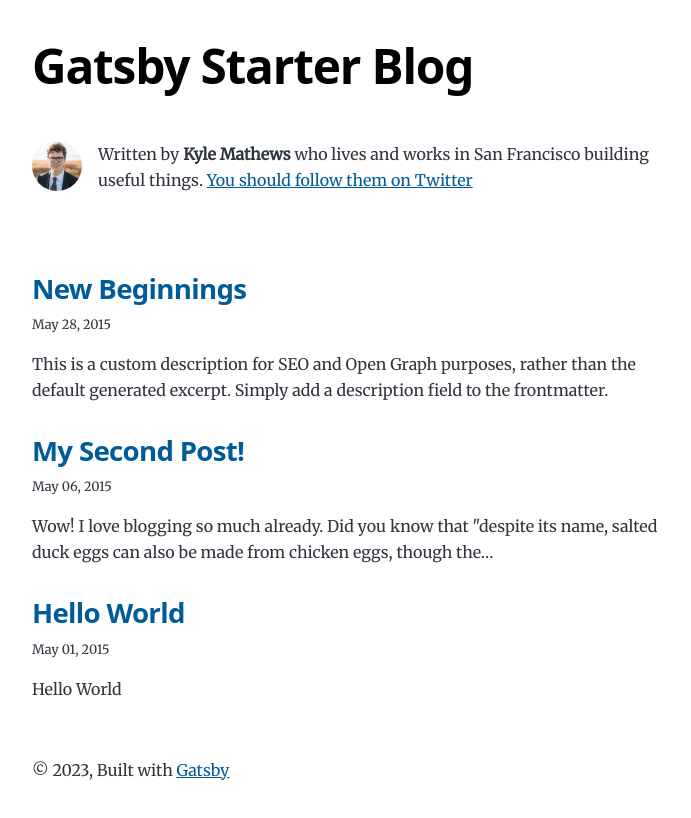
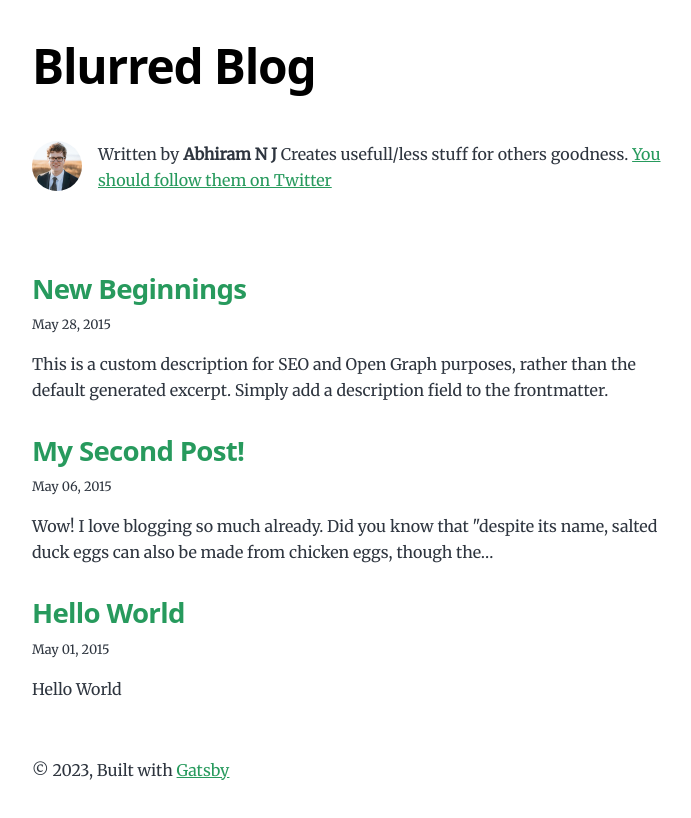
Before and after one commit to twilighty-abhi/blurred-blog, a Gatsby site: page / in a window 1280 px wide. Shown: the whole page, without its empty margins (292-983 px from the left). Built offline with nearby package versions, Linux system fonts and the light colour scheme; Gatsby itself is replaced by a stand-in of ours.

Commit message:
UPDATE:contents

```diff
--- a/gatsby-config.js
+++ b/gatsby-config.js
@@ -9,15 +9,15 @@
  */
 module.exports = {
   siteMetadata: {
-    title: `Gatsby Starter Blog`,
+    title: `Blurred Blog`,
     author: {
-      name: `Kyle Mathews`,
-      summary: `who lives and works in San Francisco building useful things.`,
+      name: `Abhiram N J`,
+      summary: `Creates usefull/less stuff for others goodness.`,
     },
-    description: `A starter blog demonstrating what Gatsby can do.`,
+    description: `A blog to unblur your mind.`,
     siteUrl: `https://gatsbystarterblogsource.gatsbyjs.io/`,
     social: {
-      twitter: `kylemathews`,
+      twitter: `TwilightyAbhi`,
     },
   },
   plugins: [
--- a/src/style.css
+++ b/src/style.css
@@ -52,12 +52,12 @@
   --fontSize-5: 2.074rem;
   --fontSize-6: 2.488rem;
   --fontSize-7: 2.986rem;
-  --color-primary: #005b99;
+  --color-primary: #279a5d;
   --color-text: #2e353f;
   --color-text-light: #4f5969;
   --color-heading: #1a202c;
-  --color-heading-black: black;
-  --color-accent: #d1dce5;
+  --color-heading-black: rgb(0, 0, 0);
+  --color-accent: #92bb97;
 }
 
 /* HTML elements */
```
